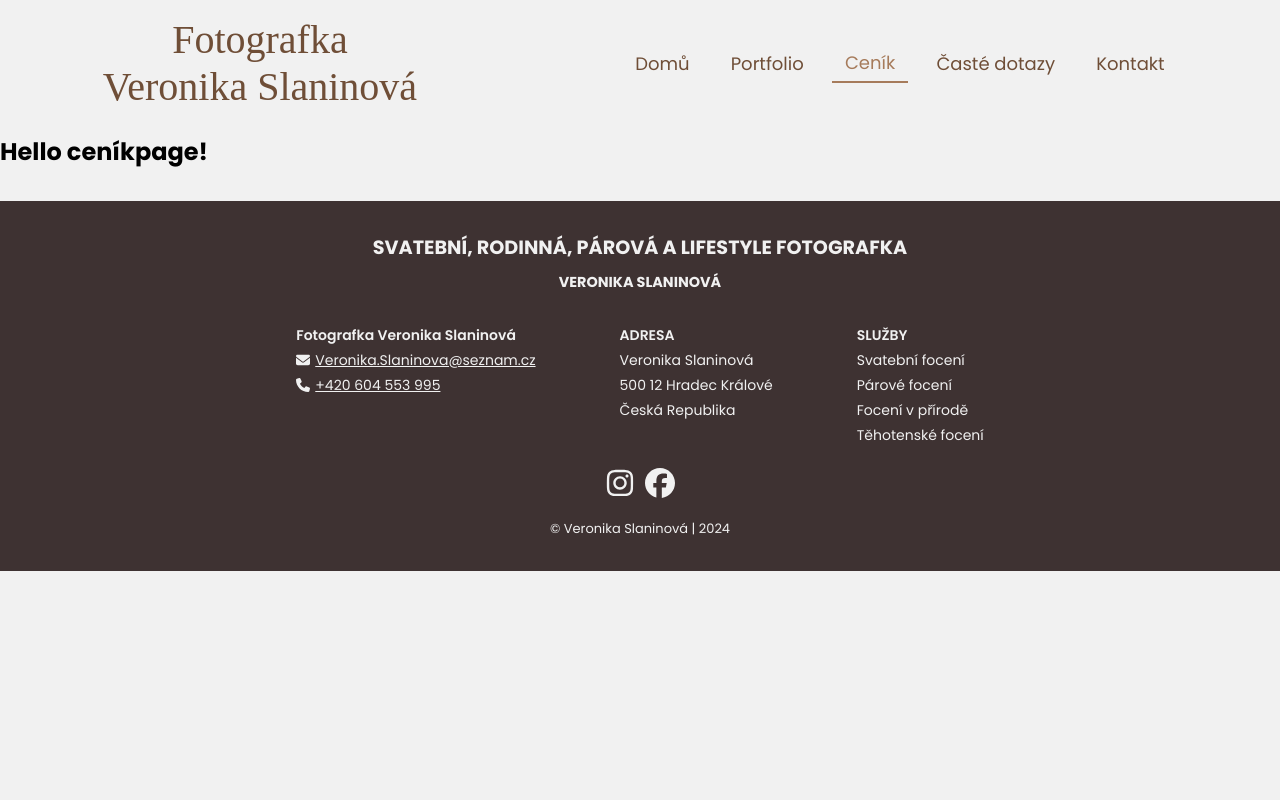
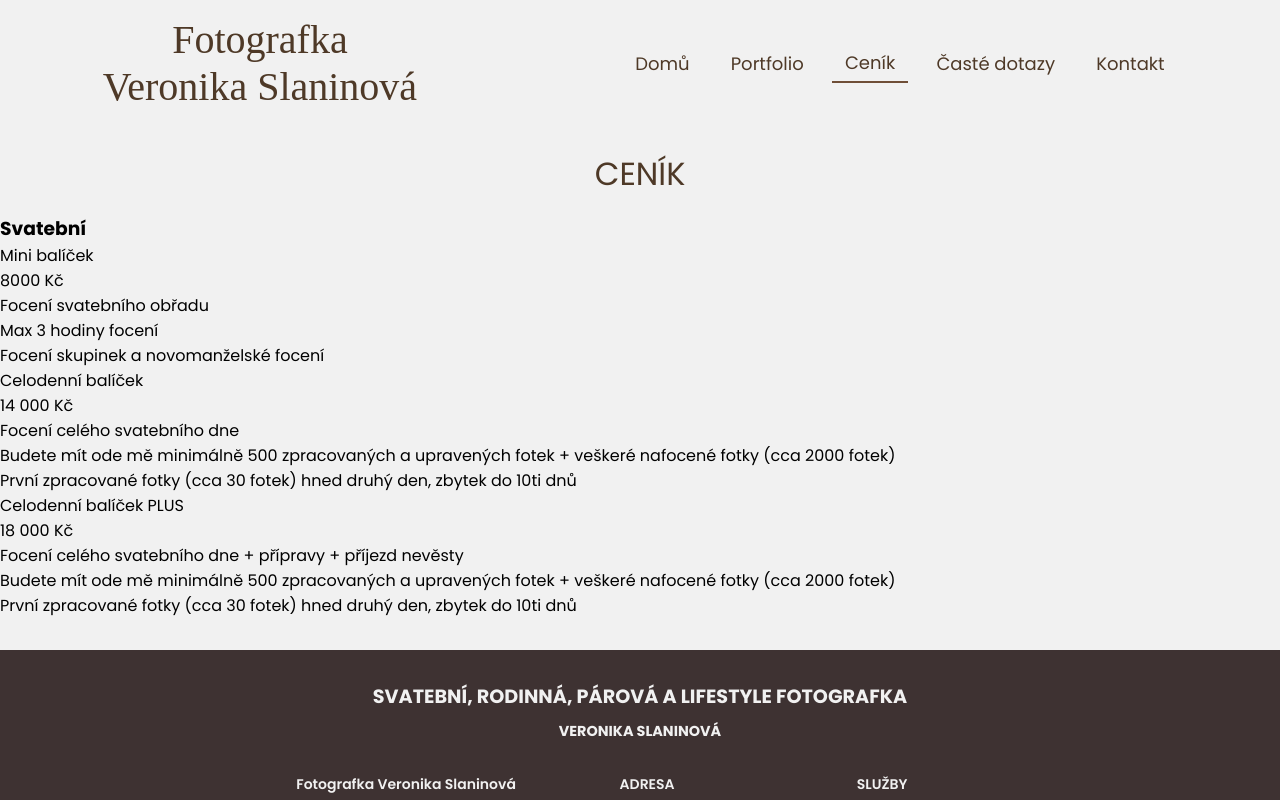
Before and after one commit to JanSpCZ/VSPhotography, a Vue app: page /cenik in a window 1280 px wide. Shown: the top 800 px of the page. Built offline with nearby package versions, Linux system fonts and the light colour scheme; a web font is replaced by a local one.

Commit message:
cenikpage in works

```diff
--- a/src/assets/colors.scss
+++ b/src/assets/colors.scss
@@ -1,6 +1,6 @@
 $bg-color: #f1f1f1;
 $primary: #6F4E37;
 $secondary: #FED8B1;
-$third: #A67B5B;
+$third: #4e3927;
 $fourth: #ECB176;
 $footer: #3E3232;
--- a/src/components/TButton.vue
+++ b/src/components/TButton.vue
@@ -45,7 +45,7 @@ button {
     text-transform: uppercase;
     border: 5px solid transparent;
     background-color: rgba(0, 0, 0, 0);
-    transition: all .2s linear;
+    transition: all .3s ease;
     backdrop-filter: blur(10px);
     cursor: pointer;
 
@@ -54,8 +54,8 @@ button {
         border-color: colors.$bg-color;
 
         &:hover {
-            color: colors.$third;
-            border-color: colors.$third;
+            color: colors.$secondary;
+            border-color: colors.$secondary;
         }
     }
 
--- a/src/components/TLocation.vue
+++ b/src/components/TLocation.vue
@@ -106,7 +106,7 @@ export default {
         h2 {
             font-weight: 300;
             font-size: xx-large;
-            color: colors.$primary;
+            color: colors.$third;
             align-self: flex-start;
             text-transform: uppercase;
 
--- a/src/components/TNavBar.vue
+++ b/src/components/TNavBar.vue
@@ -148,7 +148,7 @@ header {
             background-color: colors.$bg-color;
             font-weight: 100;
             font-size: 2.5rem;
-            color: colors.$primary;
+            color: colors.$third;
             font-family: fonts.$fleur;
 
             @media  screen and (max-width: breakpoints.$breakpoint-mobile) {
@@ -174,12 +174,12 @@ header {
                 gap: 2rem;
                 padding: .3em .7em;
                 text-decoration: none;
-                color: colors.$primary;
+                color: colors.$third;
                 transition: color .2s linear;
 
                 &:hover {
-                    color: colors.$third;
-                    border-bottom: 2px solid colors.$third;
+                    color: colors.$primary;
+                    border-bottom: 2px solid colors.$primary;
                 }
             }
 
@@ -190,7 +190,7 @@ header {
                 gap: 2rem;
                 padding: .3em .7em;
                 color: colors.$third;
-                border-bottom: 2px solid colors.$third;
+                border-bottom: 2px solid colors.$primary;
                 cursor: default;
             }
 
@@ -214,10 +214,10 @@ header {
                 font-size: 24px;
                 transition: .2s linear all;
                 padding: .3rem;
-                color: colors.$primary;
+                color: colors.$third;
 
                 &:hover {
-                    color: colors.$third;
+                    color: colors.$primary;
                 }
             }
         }
@@ -239,6 +239,7 @@ header {
                 color: #fff;
                 padding: 0 .5rem;
                 background-color: #202020;
+                transition: all .3s ease;
 
                 &:hover { color: colors.$secondary}
             }
--- a/src/pages/CenikPage.vue
+++ b/src/pages/CenikPage.vue
@@ -1,5 +1,59 @@
 <template>
-    <h2>Hello ceníkpage!</h2>
+    <h2>CENÍK</h2>
+    <div class="type-wrapper">
+        <h3>Svatební</h3>
+        <div class="packs-container">
+            <div class="column-wrapper">
+                <div class="pack">
+                    <p>Mini balíček</p>
+                </div>
+                <div class="price">
+                    <p>8000 <span>Kč</span></p>
+                </div>
+                <div class="description">
+                    <ul>
+                        <li>Focení svatebního obřadu</li>
+                        <li>Max 3 hodiny focení</li>
+                        <li>Focení skupinek a novomanželské focení</li>
+                    </ul>
+                </div>
+            </div>
+        </div>
+        <div class="packs-container">
+            <div class="column-wrapper">
+                <div class="pack">
+                    <p>Celodenní balíček</p>
+                </div>
+                <div class="price">
+                    <p>14 000 <span>Kč</span></p>
+                </div>
+                <div class="description">
+                    <ul>
+                        <li>Focení celého svatebního dne</li>
+                        <li>Budete mít ode mě minimálně 500 zpracovaných a upravených fotek + veškeré nafocené fotky (cca 2000 fotek)</li>
+                        <li>První zpracované fotky (cca 30 fotek) hned druhý den, zbytek do 10ti dnů</li>
+                    </ul>
+                </div>
+            </div>
+        </div>
+        <div class="packs-container">
+            <div class="column-wrapper">
+                <div class="pack">
+                    <p>Celodenní balíček PLUS</p>
+                </div>
+                <div class="price">
+                    <p>18 000 <span>Kč</span></p>
+                </div>
+                <div class="description">
+                    <ul>
+                        <li>Focení celého svatebního dne + přípravy + příjezd nevěsty</li>
+                        <li>Budete mít ode mě minimálně 500 zpracovaných a upravených fotek + veškeré nafocené fotky (cca 2000 fotek)</li>
+                        <li>První zpracované fotky (cca 30 fotek) hned druhý den, zbytek do 10ti dnů</li>
+                    </ul>
+                </div>
+            </div>
+        </div>
+    </div>
 </template>
 
 <script>
@@ -10,3 +64,18 @@ export default {
 
 
 </script>
+
+
+<style lang="scss" scoped>
+@use "src/assets/colors";
+@use "src/assets/breakpoints";
+
+h2 {
+  font-weight: 400;
+  font-size: xx-large;
+  color: colors.$third;
+  padding: 1rem 2rem;
+  text-align: center;
+}
+
+</style>
--- a/src/pages/PortfolioPage.vue
+++ b/src/pages/PortfolioPage.vue
@@ -3,7 +3,7 @@
   <div class="wrapper">
     <div class="gallery">
       <div v-for="(image, index) in gallery" :key="index" class="gallery__image" @click="showPreview(index)">
-        <img :src="image" alt="Portfolio" />
+        <img :src="image" alt="Portfolio" loading="lazy"/>
       </div>
     </div>
     <TButton label="VÍCE FOTOGRAFIÍ ZDE" emitEvent="redirectToLink" @redirectToLink="openNewTab()"/>
@@ -56,7 +56,7 @@ export default {
   mounted() {
     setTimeout(() => {
       this.animate = true
-    }, 200)
+    }, 100)
   },
   computed: {
     currentImage() {
@@ -103,7 +103,7 @@ export default {
 
 @keyframes slide-in {
   from {
-    transform: translateX(-100%);
+    transform: translateX(-100px);
     opacity: 0;
   }
   to {
@@ -119,7 +119,7 @@ export default {
 h2 {
   font-weight: 400;
   font-size: xx-large;
-  color: colors.$primary;
+  color: colors.$third;
   padding: 1rem 2rem;
   text-align: center;
   opacity: 0;
```
